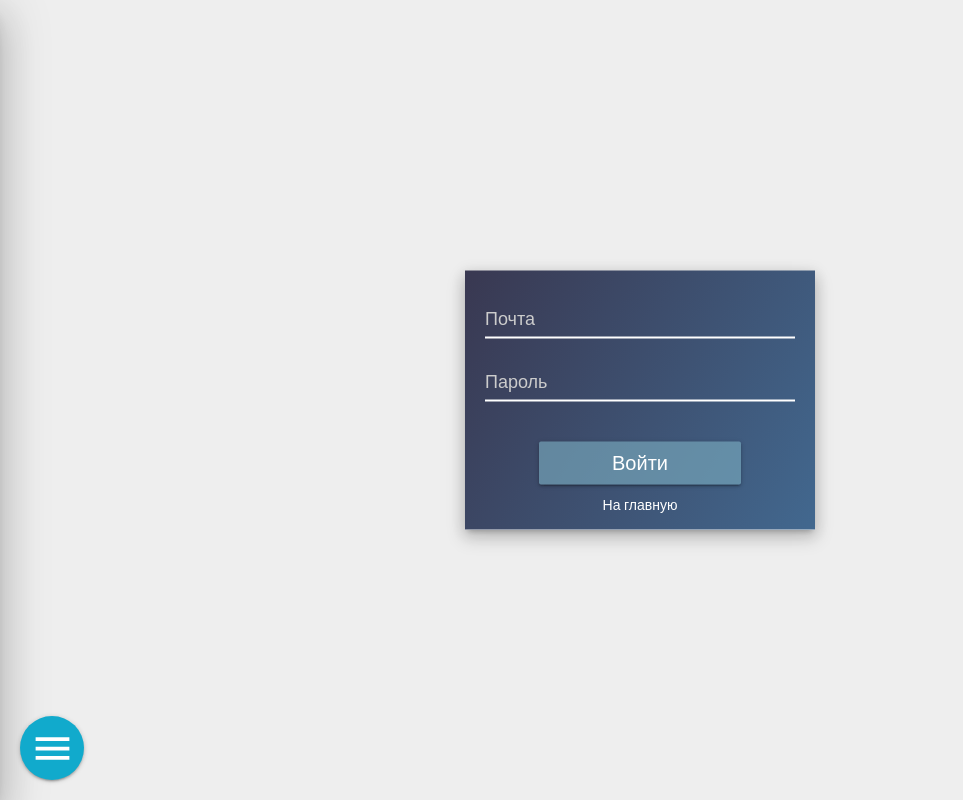
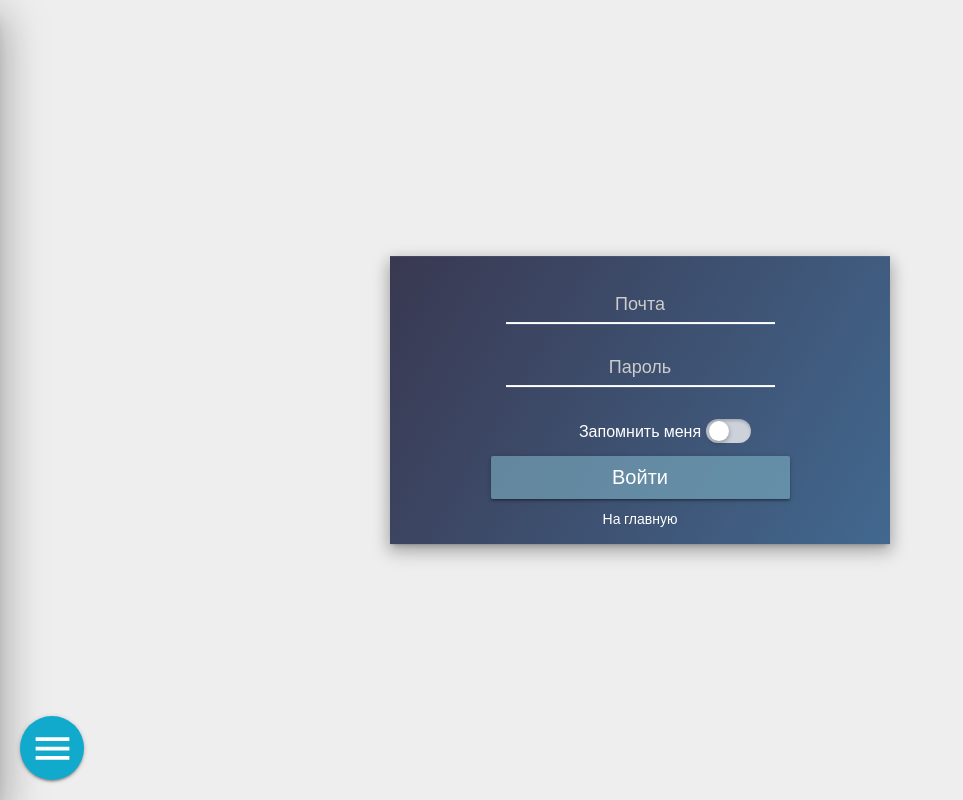
Before and after one commit to Farid-4K/FirstPhpmvcBlog, a PHP site: template application/views/account/login.php in a window 1280 px wide. Shown: the whole page, without its empty margins (0-963 px from the left). Run offline with PHP 8.4, Linux system fonts and the light colour scheme; the template is opened without the code that fills it: most values are stand-ins (such as "Sample title", 1, 10 or a date in 2020).

Commit message:
glob fix

```diff
--- a/application/views/account/login.php
+++ b/application/views/account/login.php
@@ -2,13 +2,19 @@
 <!-- Authorization form -->
 <div id="login" class="tab-content-min z-depth-3 register-form">
 	<form action="/account/login" method="post" class="formBox">
-		<div class="inputBox">
+		<div class="inputBox flex-center">
 			<label for="" class="labelText">Почта</label>
 			<input type="text" required name="email" class="userInput">
 		</div>
-		<div class="inputBox">
+		<div class="inputBox flex-center">
 			<label for="" required class="labelText">Пароль</label>
 			<input type="password" name="password" class="userInput">
+		</div>
+		<div class="inputBox flex-center">
+			<label class="checkbox">
+				<input id="checkbox" name="remember" type="checkbox">
+				<div class="checkbox__text">Запомнить меня</div>
+			</label>
 		</div>
 		<div class="inputBox">
 			<button type="submit" data-ripple-color="#abd" class="userInput z-depth-1 material-ripple">Войти</button>
@@ -17,9 +23,6 @@
 	</form>
 </div>
 
-<div id="notification">
-
-</div>
-
+<div id="notification"></div>
 <script src="/public/scripts/form.js"></script>
 <script src="/public/scripts/script.js"></script>
--- a/application/views/layouts/default.php
+++ b/application/views/layouts/default.php
@@ -3,7 +3,7 @@
 <head>
 	<meta charset="UTF-8">
 	<meta name="viewport" content="width=device-width, initial-scale=0.9">
-	<title><?= $title; ?></title>
+	<title><?=$title;?></title>
 	<link href="https://fonts.googleapis.com/css?family=Open+Sans" rel="stylesheet">
 	<script src="https://ajax.googleapis.com/ajax/libs/jquery/3.3.1/jquery.min.js"></script>
 	<link rel="stylesheet" type="text/css" href="/public/styles/grid.css">
@@ -15,13 +15,13 @@
 	<div data-ripple-color="#fff" id="menu" class="menu material-ripple z-depth-1 hoverable"></div>
 	<div class="z-depth-5 menu-area">
 		<?php foreach ($buttons as list($title, $href, $id)): ?>
-			<span data-ripple-color="#abd" class="z-depth-1 material-ripple menu-button h3 hoverable">
-				<a id="<?=$id?>" href="<?=$href?>"><?=$title?></a>
-			</span>
-		<?php endforeach; unset($header, $href, $title); ?>
+			<div data-ripple-color="#abd" class="z-depth-1 material-ripple menu-button h3 hoverable">
+				<a id="<?=$id;?>" href="<?=$href;?>"><?=$title;?></a>
+			</div>
+		<?php endforeach;unset($header, $href, $title);?>
 	</div>
 
-	<?= $content; ?>
+	<?=$content;?>
 
 
 <script>document.write('<script src="http://' + (location.host || 'localhost').split(':')[0] + ':35729/livereload.js?snipver=1"></' + 'script>')</script>
--- a/application/views/layouts/market.php
+++ b/application/views/layouts/market.php
@@ -16,9 +16,9 @@
 	<div data-ripple-color="#fff" id="menu" class="menu material-ripple z-depth-1 hoverable"></div>
 	<div class="z-depth-5 menu-area">
 		<?php foreach ($buttons as list($title, $href, $id)): ?>
-			<span data-ripple-color="#abd" class="z-depth-1 material-ripple menu-button h3 hoverable">
+			<div data-ripple-color="#abd" class="z-depth-1 material-ripple menu-button h3 hoverable">
 				<a id="<?=$id?>" href="<?=$href?>"><?=$title?></a>
-			</span>
+			</div>
 		<?php endforeach; unset($header, $href, $title); ?>
 	</div>
 
--- a/application/views/layouts/members.php
+++ b/application/views/layouts/members.php
@@ -16,9 +16,9 @@
 	<div data-ripple-color="#fff" id="menu" class="menu material-ripple z-depth-1 hoverable"></div>
 	<div class="z-depth-5 menu-area">
 		<?php foreach ($buttons as list($title, $href, $id)): ?>
-			<span data-ripple-color="#abd" class="z-depth-1 material-ripple menu-button h3 hoverable">
+			<div data-ripple-color="#abd" class="z-depth-1 material-ripple menu-button h3 hoverable">
 				<a id="<?=$id?>" href="<?=$href?>"><?=$title?></a>
-			</span>
+			</div>
 		<?php endforeach; unset($header, $href, $title); ?>
 	</div>
 
--- a/application/views/members/edit.php
+++ b/application/views/members/edit.php
@@ -3,12 +3,12 @@
 	<div class="row">
 		<div class="lg-12 tab-in">
 			<div class="tab-content full z-depth-2">
-				<span class="h2">Страница редактирования магазина.</span>
+				<span class="h2">Страница редактирования блога.</span>
 			</div>
 		</div>
 		<div class="lg-12 tab-in">
 			<div class="tab-content full z-depth-2">
-				<span class="h3">Тут вы можете поменять дизайн магазина, добавить товары, изменить информацию о себе и др.</span>
+				<span class="h3">Тут вы можете поменять дизайн блога, добавить посты, изменить информацию о себе и др.</span>
 			</div>
 		</div>
 	</div>
--- a/public/styles/grid.css
+++ b/public/styles/grid.css
@@ -115,7 +115,7 @@ ol ol,ol ul,ul ol,ul ul{margin-bottom:0}
 .block-center{display:block;margin:0 auto}
 
 .flex{display:flex}
-.flex-center{margin:auto}
+.flex-center{display: flex; justify-content: center}
 .table{display:table}
 .table-center{display:table-cell;vertical-align:middle}
 
@@ -192,20 +192,20 @@ ol ol,ol ul,ul ol,ul ul{margin-bottom:0}
 /* ======== New setting ========= */
 .z-depth-0 {-webkit-box-shadow: none !important;box-shadow: none !important;}
 .z-depth-1{
-  -webkit-box-shadow: 0 2px 2px 0 rgba(0, 0, 0, 0.14), 0 3px 1px -2px rgba(0, 0, 0, 0.12), 0 1px 5px 0 rgba(0, 0, 0, 0.2);
-          box-shadow: 0 2px 2px 0 rgba(0, 0, 0, 0.14), 0 3px 1px -2px rgba(0, 0, 0, 0.12), 0 1px 5px 0 rgba(0, 0, 0, 0.2);}
+  -webkit-box-shadow: 0 2px 2px 0 rgba(0, 0, 0, 0.2), 0 3px 1px -2px rgba(0, 0, 0, 0.12), 0 1px 5px 0 rgba(0, 0, 0, 0.2);
+          box-shadow: 0 2px 2px 0 rgba(0, 0, 0, 0.2), 0 3px 1px -2px rgba(0, 0, 0, 0.12), 0 1px 5px 0 rgba(0, 0, 0, 0.2);}
 .z-depth-2{
-  -webkit-box-shadow: 0 4px 5px 0 rgba(0, 0, 0, 0.14), 0 1px 10px 0 rgba(0, 0, 0, 0.12), 0 2px 4px -1px rgba(0, 0, 0, 0.3);
-          box-shadow: 0 4px 5px 0 rgba(0, 0, 0, 0.14), 0 1px 10px 0 rgba(0, 0, 0, 0.12), 0 2px 4px -1px rgba(0, 0, 0, 0.3);}
+  -webkit-box-shadow: 0 4px 5px 0 rgba(0, 0, 0, 0.2), 0 1px 10px 0 rgba(0, 0, 0, 0.12), 0 2px 4px -1px rgba(0, 0, 0, 0.3);
+          box-shadow: 0 4px 5px 0 rgba(0, 0, 0, 0.2), 0 1px 10px 0 rgba(0, 0, 0, 0.12), 0 2px 4px -1px rgba(0, 0, 0, 0.3);}
 .z-depth-3{
-  -webkit-box-shadow: 0 8px 17px 2px rgba(0, 0, 0, 0.14), 0 3px 14px 2px rgba(0, 0, 0, 0.12), 0 5px 5px -3px rgba(0, 0, 0, 0.2);
-          box-shadow: 0 8px 17px 2px rgba(0, 0, 0, 0.14), 0 3px 14px 2px rgba(0, 0, 0, 0.12), 0 5px 5px -3px rgba(0, 0, 0, 0.2);}
+  -webkit-box-shadow: 0 8px 17px 2px rgba(0, 0, 0, 0.2), 0 3px 14px 2px rgba(0, 0, 0, 0.12), 0 5px 5px -3px rgba(0, 0, 0, 0.2);
+          box-shadow: 0 8px 17px 2px rgba(0, 0, 0, 0.2), 0 3px 14px 2px rgba(0, 0, 0, 0.12), 0 5px 5px -3px rgba(0, 0, 0, 0.2);}
 .z-depth-4{
-  -webkit-box-shadow: 0 16px 24px 2px rgba(0, 0, 0, 0.14), 0 6px 30px 5px rgba(0, 0, 0, 0.12), 0 8px 10px -7px rgba(0, 0, 0, 0.2);
-          box-shadow: 0 16px 24px 2px rgba(0, 0, 0, 0.14), 0 6px 30px 5px rgba(0, 0, 0, 0.12), 0 8px 10px -7px rgba(0, 0, 0, 0.2);}
+  -webkit-box-shadow: 0 16px 24px 2px rgba(0, 0, 0, 0.2), 0 6px 30px 5px rgba(0, 0, 0, 0.12), 0 8px 10px -7px rgba(0, 0, 0, 0.2);
+          box-shadow: 0 16px 24px 2px rgba(0, 0, 0, 0.2), 0 6px 30px 5px rgba(0, 0, 0, 0.12), 0 8px 10px -7px rgba(0, 0, 0, 0.2);}
 .z-depth-5{
-  -webkit-box-shadow: 0 24px 38px 3px rgba(0, 0, 0, 0.14), 0 9px 46px 8px rgba(0, 0, 0, 0.12), 0 11px 15px -7px rgba(0, 0, 0, 0.2);
-          box-shadow: 0 24px 38px 3px rgba(0, 0, 0, 0.14), 0 9px 46px 8px rgba(0, 0, 0, 0.12), 0 11px 15px -7px rgba(0, 0, 0, 0.2);}
+  -webkit-box-shadow: 0 24px 38px 3px rgba(0, 0, 0, 0.2), 0 9px 46px 8px rgba(0, 0, 0, 0.12), 0 11px 15px -7px rgba(0, 0, 0, 0.2);
+          box-shadow: 0 24px 38px 3px rgba(0, 0, 0, 0.2), 0 9px 46px 8px rgba(0, 0, 0, 0.12), 0 11px 15px -7px rgba(0, 0, 0, 0.2);}
 .hoverable {-webkit-transition: -webkit-box-shadow .25s;transition: -webkit-box-shadow .25s;transition: box-shadow .25s;transition: box-shadow .25s, -webkit-box-shadow .25s;}
 .hoverable:hover {-webkit-box-shadow: 0 8px 17px 0 rgba(0, 0, 0, 0.2), 0 6px 20px 0 rgba(0, 0, 0, 0.19);box-shadow: 0 8px 17px 0 rgba(0, 0, 0, 0.2), 0 6px 20px 0 rgba(0, 0, 0, 0.19);}
 
--- a/public/styles/index.css
+++ b/public/styles/index.css
@@ -1,3 +1,4 @@
+@media (max-width: 9999px) {
 	.input-inform{transition:0.6s; padding-top: 15px;}
 	textarea{resize: none; overflow-y: hidden;}
 	html, body{width: 100%;font-family: 'Open Sans', sans-serif!important;}
@@ -21,19 +22,18 @@ a:hover{border-bottom:0!important;outline: 0; color: inherit;text-decoration: no
 		bottom: 20px;left: 20px;
 		border-radius: 50%;
 		width: 64px;height: 64px;
-	z-index: 25;
+		z-index: 90000;
 		background: url(/public/images/ic_menu.svg) no-repeat center center;
 		background-color: #11aacc;
 		background-size: 45px;
 	}
-.menu-active{left: 0!important}
 	.close-menu{
 		position: fixed!important;
 		bottom: 20px;left: 20px;
 		border-radius: 50%;
 		width: 64px;height: 64px;
 		background: black;
-	z-index: 25;
+		z-index: 90000;
 		background: url(/public/images/ic_close.svg) no-repeat center center;
 		background-color: #11aacc;
 		background-size: 45px;
@@ -50,19 +50,20 @@ a:hover{border-bottom:0!important;outline: 0; color: inherit;text-decoration: no
 		padding: 10px;
 		width: 100%;
 	}
+	.menu-active{transform:translate3d(0,0,0)!important;}
 	.menu-area{
 		position: fixed;
 		top: 0;
-	z-index: 20;
-	left:-320px;
+		z-index: 89999;
+		transform:translate3d(-320px,0,0);
 		width: 320px;
 		transition: 0.4s ease;
 		background: linear-gradient(200deg, #666,#224477);
 		height: 100%;
 		padding:25px;
 	}
-.btn-card-exit:hover{background-color: rgba(150,150,150,0.35);}
-.btn-card-exit{
+	.btn-card-exit:hover,.btn-card-delete:hover{background-color: rgba(0,0,0,0.5);}
+	.btn-card-exit,.btn-card-delete{
 		position: absolute;background-size: contain;
 		right: 10px;top: 10px;
 		transition: 0.4s;
@@ -86,7 +87,6 @@ a:hover{border-bottom:0!important;outline: 0; color: inherit;text-decoration: no
 		transition:0.3s;
 	}
 	.userInput{
-	width: 100%;
 		position: relative;
 		background: transparent;
 		height: 50px;
@@ -97,6 +97,10 @@ a:hover{border-bottom:0!important;outline: 0; color: inherit;text-decoration: no
 		box-sizing: border-box;
 		border-bottom: 2px white solid;
 	}
+	.inputBox span{
+		color: #fff;
+		font-size: 16px;
+	}
 	.inputBox button[type="submit"]{
 		outline: 0;
 		border:0;
@@ -106,7 +110,6 @@ a:hover{border-bottom:0!important;outline: 0; color: inherit;text-decoration: no
 		display: block;
 		margin: 0px auto;
 		width: 65%;
-	margin-top:40px;
 	}
 	.inputBox{position: relative;margin: 13px 0 10px 0px;}
 	.register-form{
@@ -114,6 +117,9 @@ a:hover{border-bottom:0!important;outline: 0; color: inherit;text-decoration: no
 		overflow: hidden;
 		width: 350px;
 		top: 50%;
+		display: flex;
+		flex-direction: column;
+		justify-content: center;
 		z-index: 19;
 		left: 50%;
 		background: linear-gradient(300deg, #42688f, #393851);
@@ -190,15 +196,63 @@ a:hover{border-bottom:0!important;outline: 0; color: inherit;text-decoration: no
 	.material-hover:hover {
 		box-shadow: 0 10px 20px rgba(0,0,0,0.19), 0 6px 6px rgba(0,0,0,0.23);
 	}
-
+	#loader{width: 64px;height: 65px;background:black;}
 	.ajaxpreview{
 		position: fixed;
 		top: 50%;
+		width: 90%;
+		word-break: break-all;
 		left: 50%;
 		transform: translate(-50%,-50%);
-	z-index: 99
+		z-index: 99;
 	}
 	.ajaxpreview-content{
 		background: #fff;
+		position: relative;
 		padding: 25px;
 	}
+	.ajaxpreview-content .img{
+		width: 100%;
+		display: inline-block;
+		height: 320px;
+		background-position: center center!important;
+		background-repeat: no-repeat!important;
+		background-size: cover!important;
+	}
+
+
+	.checkbox input {position: absolute;z-index: -1;opacity: 0;}
+	.checkbox__text {
+		position: relative;
+		margin-top: 20px;
+		color: #fff;
+		font-size: 16px;
+		cursor: pointer;
+	}
+	.checkbox__text:before {
+		content: '';
+		position: absolute;
+		top: -1px;
+		right: -50px;
+		width: 45px;
+		height: 24px;
+		border-radius: 13px;
+		background: #cdd1da;
+		box-shadow: inset 0 2px 3px rgba(0,0,0,.2);
+		transition: .2s;
+	}
+	.checkbox__text:after {
+		content: '';
+		position: absolute;
+		top: 1px;
+		right: -28px;
+		width: 20px;
+		height: 20px;
+		border-radius: 50%;
+		background: #FFF;
+		box-shadow: 0 2px 5px rgba(0,0,0,.3);
+		transition: .3s;
+	}
+	.checkbox input:checked + .checkbox__text:before {background: #1ae;}
+	.checkbox input:checked + .checkbox__text:after {right: -48px;}
+}
--- a/public/styles/style.css
+++ b/public/styles/style.css
@@ -38,6 +38,7 @@ ADAPTIVE SETTING
 		display: inline-block;
 	}
 	.tab-in{padding:20px;}
+	.register-form{width: 500px!important;}
 }
 @media (min-width:992px) and (max-width:1199px){ /* MD */
 	.tab-content{
```
Also changed, not shown: other parts of public/styles/style.css (+28 -24 lines), application/views/account/registration.php (+6 -10 lines), application/views/layouts/ajaxPreviewPost.php (+7 -4 lines), application/views/main/index.php (+12 -13 lines), application/views/members/blog.php (+17 -2 lines), public/styles/members.css (+47 -6 lines), application/views/main/ajaxpreviewpost.php (added), public/scripts/script.js (line endings or trailing spaces). Lines whose indentation alone changed are shown as unchanged.
